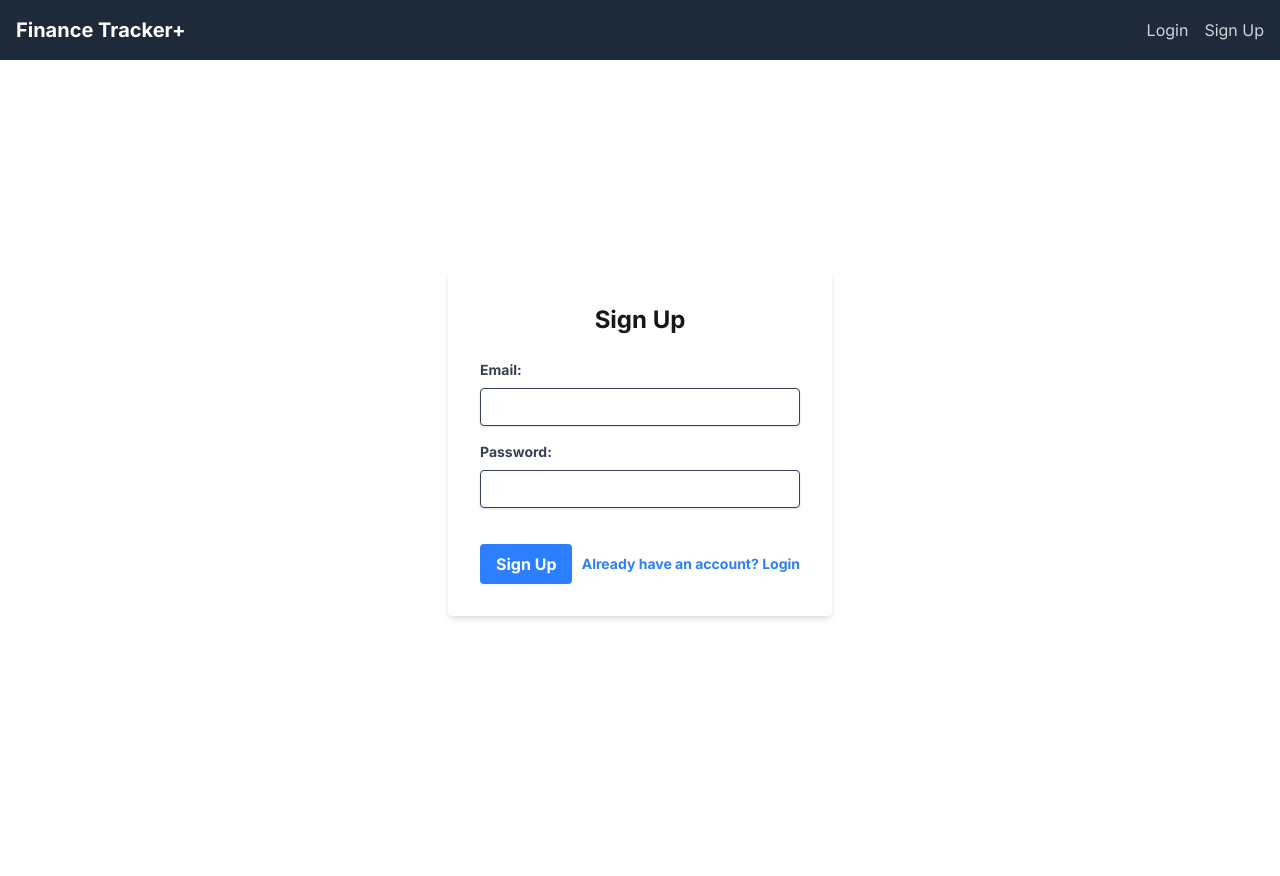
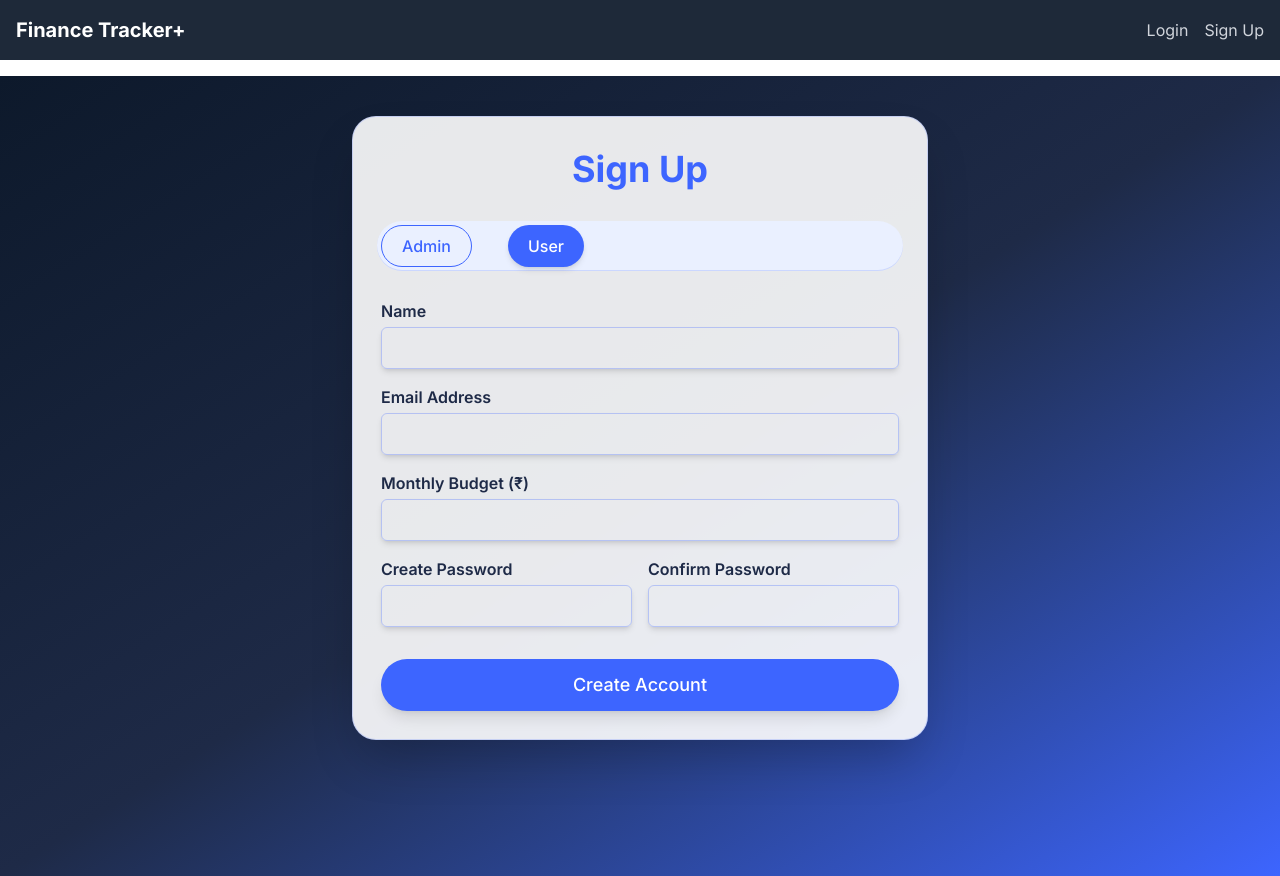
Before and after one commit to amritpal44/finease, a Next.js app: page /signup in a window 1280 px wide. Before the commit the page ends 812 px from the top, so only its background shows below. Built offline with nearby package versions, Linux system fonts and the light colour scheme.

Commit message:
signup & expense card done

```diff
--- a/src/app/(unauthenticated)/login/page.js
+++ b/src/app/(unauthenticated)/login/page.js
@@ -22,63 +22,61 @@ export default function LoginPage() {
       router.push("/dashboard");
     } catch (err) {
       setError("Login failed. Please check your credentials.");
-      console.error("Login error:", err);
     }
   };
 
   return (
-    <div className="flex justify-center items-center min-h-[calc(100vh-4rem)]">
-      <div className="bg-white p-8 rounded shadow-md w-full max-w-sm">
-        <h1 className="text-2xl font-bold mb-6 text-center">Login</h1>
-        <form onSubmit={handleSubmit}>
-          <div className="mb-4">
-            <label
-              htmlFor="email"
-              className="block text-gray-700 text-sm font-bold mb-2"
+    <div className="w-full min-h-screen flex flex-col items-center pt-6 bg-gradient-to-br from-[#0d192b] via-[#1e2a47] to-[#3d65ff] pb-4 sm:pb-7">
+      <div className="p-6 mx-4 bg-white/90 gap-2 w-full max-w-xl mt-4 rounded-3xl shadow-2xl border border-[#3d65ff]/20">
+        <h1 className="text-2xl sm:text-4xl font-bold p-2 text-[#3d65ff] text-center">
+          Login
+        </h1>
+        <form
+          onSubmit={handleSubmit}
+          className="font-semibold text-sm sm:text-base flex flex-col gap-4 p-1"
         >
-              Email:
-            </label>
+          <div className="flex flex-col gap-4">
+            <label className="flex-1">
+              <p className="mb-1 text-[#1e2a47]">Email Address</p>
               <input
                 type="email"
-              id="email"
-              className="shadow appearance-none border rounded w-full py-2 px-3 text-gray-700 leading-tight focus:outline-none focus:shadow-outline"
+                name="email"
                 value={email}
+                required
                 onChange={(e) => setEmail(e.target.value)}
-              required
+                className="w-full px-4 py-2 rounded-md shadow-md border border-[#3d65ff]/30 focus:border-[#3d65ff] focus:outline-none text-[#1e2a47] placeholder:text-[#3d65ff]/60"
               />
+            </label>
           </div>
-          <div className="mb-6">
-            <label
-              htmlFor="password"
-              className="block text-gray-700 text-sm font-bold mb-2"
-            >
-              Password:
-            </label>
+          <div className="flex flex-col gap-4">
+            <label className="flex-1">
+              <p className="mb-1 text-[#1e2a47]">Password</p>
               <input
                 type="password"
-              id="password"
-              className="shadow appearance-none border rounded w-full py-2 px-3 text-gray-700 mb-3 leading-tight focus:outline-none focus:shadow-outline"
+                name="password"
                 value={password}
+                required
                 onChange={(e) => setPassword(e.target.value)}
-              required
+                className="w-full px-4 py-2 rounded-md shadow-md border border-[#3d65ff]/30 focus:border-[#3d65ff] focus:outline-none text-[#1e2a47] placeholder:text-[#3d65ff]/60"
               />
+            </label>
           </div>
-          {error && <p className="text-red-500 text-xs italic mb-4">{error}</p>}
-          <div className="flex items-center justify-between">
           <button
             type="submit"
-              className="bg-blue-500 hover:bg-blue-700 text-white font-bold py-2 px-4 rounded focus:outline-none focus:shadow-outline"
+            className="bg-[#3d65ff] rounded-full text-white font-medium text-lg px-6 py-3 cursor-pointer hover:-translate-y-1 hover:bg-[#2746b6] ease-linear duration-200 mt-4 shadow-lg"
           >
             Sign In
           </button>
+        </form>
+        {error && <p className="text-red-500 text-sm mt-2">{error}</p>}
+        <div className="flex justify-center mt-4">
           <Link
             href="/signup"
-              className="inline-block align-baseline font-bold text-sm text-blue-500 hover:text-blue-800"
+            className="text-[#3d65ff] hover:underline text-sm font-semibold"
           >
             Don't have an account? Sign Up
           </Link>
         </div>
-        </form>
       </div>
     </div>
   );
--- a/src/app/(unauthenticated)/signup/page.js
+++ b/src/app/(unauthenticated)/signup/page.js
@@ -6,8 +6,23 @@ import Link from "next/link";
 import { signupUser } from "../../../utils/api"; // You'll need to create this API function
 
 export default function SignupPage() {
-  const [email, setEmail] = useState("");
-  const [password, setPassword] = useState("");
+  const [accountType, setAccountType] = useState("User");
+  const [formData, setFormData] = useState({
+    name: "",
+    email: "",
+    password: "",
+    confirmPassword: "",
+    totalMonthlyBudget: "",
+  });
+
+  const handleOnChange = (e) => {
+    e.preventDefault();
+    setFormData((prevData) => ({
+      ...prevData,
+      [e.target.name]: e.target.value,
+    }));
+  };
+
   const [error, setError] = useState(null);
   const [success, setSuccess] = useState(null);
   const router = useRouter();
@@ -17,74 +32,140 @@ export default function SignupPage() {
     setError(null);
     setSuccess(null);
     try {
-      await signupUser({ email, password });
+      await signupUser({ ...formData, accountType });
       setSuccess("Signup successful! You can now log in.");
       // Optionally redirect to login page after a delay
-      // setTimeout(() => {
-      //   router.push('/login');
-      // }, 2000);
+      setTimeout(() => {
+        router.push("/login");
+      }, 2000);
     } catch (err) {
       setError("Signup failed. Please try again.");
       console.error("Signup error:", err);
     }
   };
 
+  const tabData = [
+    {
+      id: 1,
+      tabName: "Admin",
+      type: "Admin",
+    },
+    {
+      id: 2,
+      tabName: "User",
+      type: "User",
+    },
+  ];
+
   return (
-    <div className="flex justify-center items-center min-h-[calc(100vh-4rem)]">
-      <div className="bg-white p-8 rounded shadow-md w-full max-w-sm">
-        <h1 className="text-2xl font-bold mb-6 text-center">Sign Up</h1>
-        <form onSubmit={handleSubmit}>
-          <div className="mb-4">
-            <label
-              htmlFor="email"
-              className="block text-gray-700 text-sm font-bold mb-2"
+    <div className="w-full min-h-screen flex flex-col items-center pt-6 bg-gradient-to-br from-[#0d192b] via-[#1e2a47] to-[#3d65ff] pb-4 sm:pb-7">
+      <div className="p-6 mx-4 bg-white/90 gap-2 max-w-xl mt-4 rounded-3xl shadow-2xl border border-[#3d65ff]/20">
+        <h1 className="text-2xl sm:text-4xl font-bold p-2 text-[#3d65ff] text-center">
+          Sign Up
+        </h1>
+
+        <div
+          style={{ boxShadow: "inset 0px -1px 0px rgba(61, 101, 255, 0.18)" }}
+          className="flex flex-col sm:flex-row bg-[#eaf0ff] p-1 gap-1 my-6 rounded-full w-full"
         >
-              Email:
+          {tabData.map((tab) => (
+            <button
+              key={tab.id}
+              onClick={() => setAccountType(tab.type)}
+
+              // FIX: Remove the space between $ and { in the template string
+              // The correct syntax is `${...}`
+              // So, let's fix it:
+              className={`${
+                accountType === tab.type
+                  ? "bg-[#3d65ff] text-white shadow-md"
+                  : "bg-[#eaf0ff] text-[#3d65ff] border border-[#3d65ff]"
+              } py-2 px-5 rounded-full transition-all duration-200 font-medium sm:mr-8 cursor-pointer`}
+            >
+              {tab?.tabName}
+            </button>
+          ))}
+        </div>
+
+        <form
+          onSubmit={handleSubmit}
+          className="font-semibold text-sm sm:text-base flex flex-col gap-4 p-1"
+        >
+          <div className="flex flex-col sm:flex-row gap-4 ">
+            <label className="flex-1">
+              <p className="mb-1 text-[#1e2a47]">Name</p>
+              <input
+                type="text"
+                name="name"
+                value={formData.name}
+                required
+                onChange={handleOnChange}
+                className="w-full px-4 py-2 rounded-md shadow-md border border-[#3d65ff]/30 focus:border-[#3d65ff] focus:outline-none text-[#1e2a47] placeholder:text-[#3d65ff]/60"
+              ></input>
             </label>
+          </div>
+
+          <div className="">
+            <label>
+              <p className="mb-1 text-[#1e2a47]">Email Address</p>
               <input
                 type="email"
-              id="email"
-              className="shadow appearance-none border rounded w-full py-2 px-3 text-gray-700 leading-tight focus:outline-none focus:shadow-outline"
-              value={email}
-              onChange={(e) => setEmail(e.target.value)}
+                name="email"
+                value={formData.email}
                 required
-            />
+                onChange={handleOnChange}
+                className="w-full px-4 py-2 rounded-md shadow-md border border-[#3d65ff]/30 focus:border-[#3d65ff] focus:outline-none text-[#1e2a47] placeholder:text-[#3d65ff]/60"
+              ></input>
+            </label>
           </div>
-          <div className="mb-6">
-            <label
-              htmlFor="password"
-              className="block text-gray-700 text-sm font-bold mb-2"
-            >
-              Password:
+
+          <div>
+            <label>
+              <p className="mb-1 text-[#1e2a47]">Monthly Budget (₹)</p>
+              <input
+                type="number"
+                name="totalMonthlyBudget"
+                value={formData.totalMonthlyBudget}
+                required
+                onChange={handleOnChange}
+                className="w-full px-4 py-2 rounded-md shadow-md border border-[#3d65ff]/30 focus:border-[#3d65ff] focus:outline-none text-[#1e2a47] placeholder:text-[#3d65ff]/60"
+              ></input>
             </label>
+          </div>
+
+          <div className="flex flex-col sm:flex-row gap-4 ">
+            <label className="flex-1">
+              <p className="mb-1 text-[#1e2a47]">Create Password</p>
               <input
                 type="password"
-              id="password"
-              className="shadow appearance-none border rounded w-full py-2 px-3 text-gray-700 mb-3 leading-tight focus:outline-none focus:shadow-outline"
-              value={password}
-              onChange={(e) => setPassword(e.target.value)}
+                name="password"
+                value={formData.password}
                 required
-            />
+                onChange={handleOnChange}
+                className="w-full px-4 py-2 rounded-md shadow-md border border-[#3d65ff]/30 focus:border-[#3d65ff] focus:outline-none text-[#1e2a47] placeholder:text-[#3d65ff]/60"
+              ></input>
+            </label>
+            <label className="flex-1">
+              <p className="mb-1 text-[#1e2a47]">Confirm Password</p>
+              <input
+                type="password"
+                name="confirmPassword"
+                value={formData.confirmPassword}
+                required
+                onChange={handleOnChange}
+                className="w-full px-4 py-2 rounded-md shadow-md border border-[#3d65ff]/30 focus:border-[#3d65ff] focus:outline-none text-[#1e2a47] placeholder:text-[#3d65ff]/60"
+              ></input>
+            </label>
           </div>
-          {error && <p className="text-red-500 text-xs italic mb-4">{error}</p>}
-          {success && (
-            <p className="text-green-500 text-xs italic mb-4">{success}</p>
-          )}
-          <div className="flex items-center justify-between">
+
           <button
             type="submit"
-              className="bg-blue-500 hover:bg-blue-700 text-white font-bold py-2 px-4 rounded focus:outline-none focus:shadow-outline"
+            className="bg-[#3d65ff] rounded-full text-white font-medium text-lg px-6 py-3 cursor-pointer hover:-translate-y-1 hover:bg-[#2746b6] ease-linear duration-200 mt-4 shadow-lg"
           >
-              Sign Up
+            Create Account
           </button>
-            <Link
-              href="/login"
-              className="inline-block align-baseline font-bold text-sm text-blue-500 hover:text-blue-800"
-            >
-              Already have an account? Login
-            </Link>
-          </div>
         </form>
+        {error && <p className="text-red-500 text-sm mt-2">{error}</p>}
       </div>
     </div>
   );
--- a/src/components/AddNewExpenseButton.js
+++ b/src/components/AddNewExpenseButton.js
@@ -5,9 +5,10 @@ export default function AddNewExpenseButton({ onClick }) {
   return (
     <button
       onClick={onClick}
-      className="bg-green-500 hover:bg-green-700 text-white font-bold py-2 px-4 rounded focus:outline-none focus:shadow-outline"
+      className="flex items-center gap-1 bg-[#3d65ff] hover:bg-[#2746b6] text-white font-medium px-4 py-2 rounded-lg shadow-md transition-all duration-150 text-sm focus:outline-none focus:ring-2 focus:ring-[#3d65ff]/40 cursor-pointer"
     >
-      + Add New Expense
+      <span className="text-lg font-bold">+</span>
+      <span>Add New Expense</span>
     </button>
   );
 }
--- a/src/components/CategorySelect.js
+++ b/src/components/CategorySelect.js
@@ -14,7 +14,7 @@ export default function CategorySelect({
       return categories;
     }
     return categories.filter((category) =>
-      category.name.toLowerCase().includes(searchText.toLowerCase())
+      category.title.toLowerCase().includes(searchText.toLowerCase())
     );
   }, [categories, searchText]);
 
--- a/src/components/ExpenseEditModal.js
+++ b/src/components/ExpenseEditModal.js
@@ -34,9 +34,9 @@ export default function ExpenseEditModal({
     if (expense) {
       setFormData({
         amount: expense.amount,
-        category: expense.category,
+        category: expense.category.title,
         date: new Date(expense.date).toISOString().split("T")[0], // Format date for input
-        paymentMethod: expense.paymentMethod,
+        paymentMethod: expense.paymentMethod.title,
         notes: expense.notes || "",
       });
     } else {
--- a/src/components/PaymentMethodSelect.js
+++ b/src/components/PaymentMethodSelect.js
@@ -14,7 +14,7 @@ export default function PaymentMethodSelect({
       return paymentMethods;
     }
     return paymentMethods.filter((method) =>
-      method.name.toLowerCase().includes(searchText.toLowerCase())
+      method.title.toLowerCase().includes(searchText.toLowerCase())
     );
   }, [paymentMethods, searchText]);
 
```
Also changed, not shown: src/app/(authenticated)/dashboard/page.js (+67 -35 lines), src/components/ExpenseCard.js (+28 -10 lines). Lines whose indentation alone changed are shown as unchanged.
